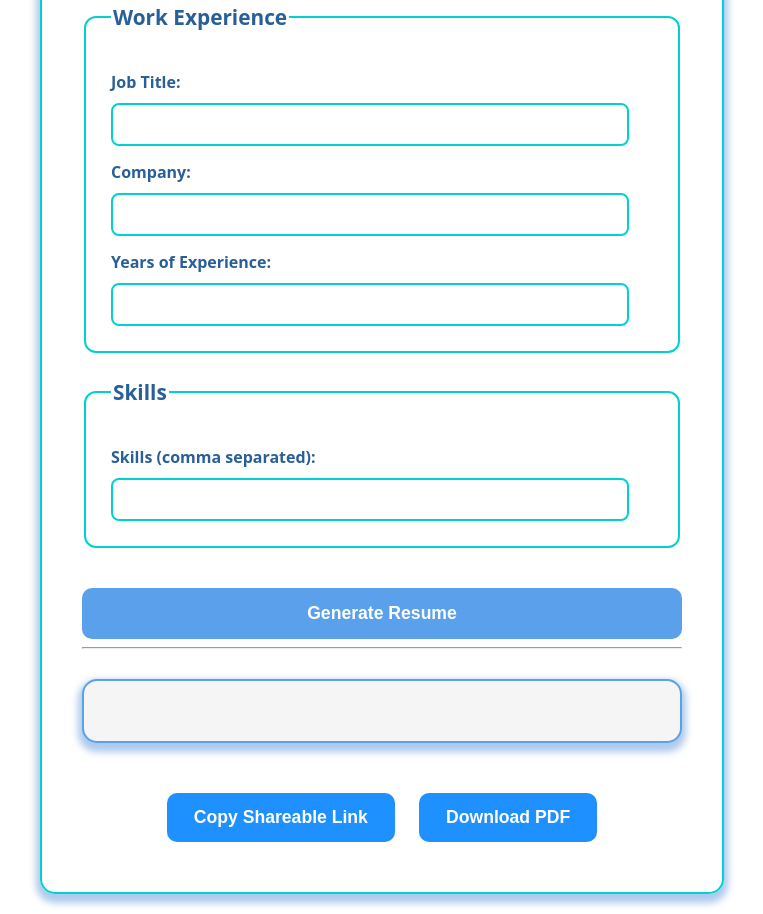
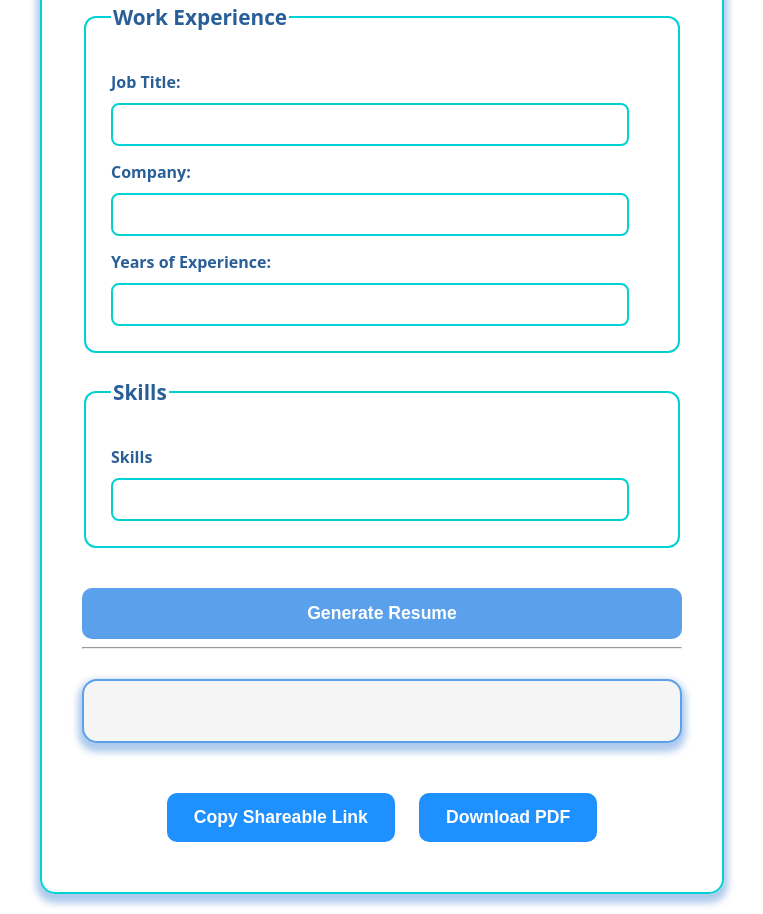
Before and after one commit to hooriyaa/Milestone5_Shareable_resume_by_hooriya, a website: page index.html in a window 1280 px wide. Shown: the part 856-1770 px from the top of the page, without its empty margins (258-1021 px from the left). Drawn offline with Linux system fonts and the light colour scheme.

Commit message:
push changes

```diff
--- a/index.html
+++ b/index.html
@@ -44,7 +44,7 @@
         <!-- Skills -->
         <fieldset>
           <legend>Skills</legend>
-          <label for="skills">Skills (comma separated):</label>
+          <label for="skills">Skills</label>
           <input type="text" id="skills" required />
         </fieldset>
 
```
